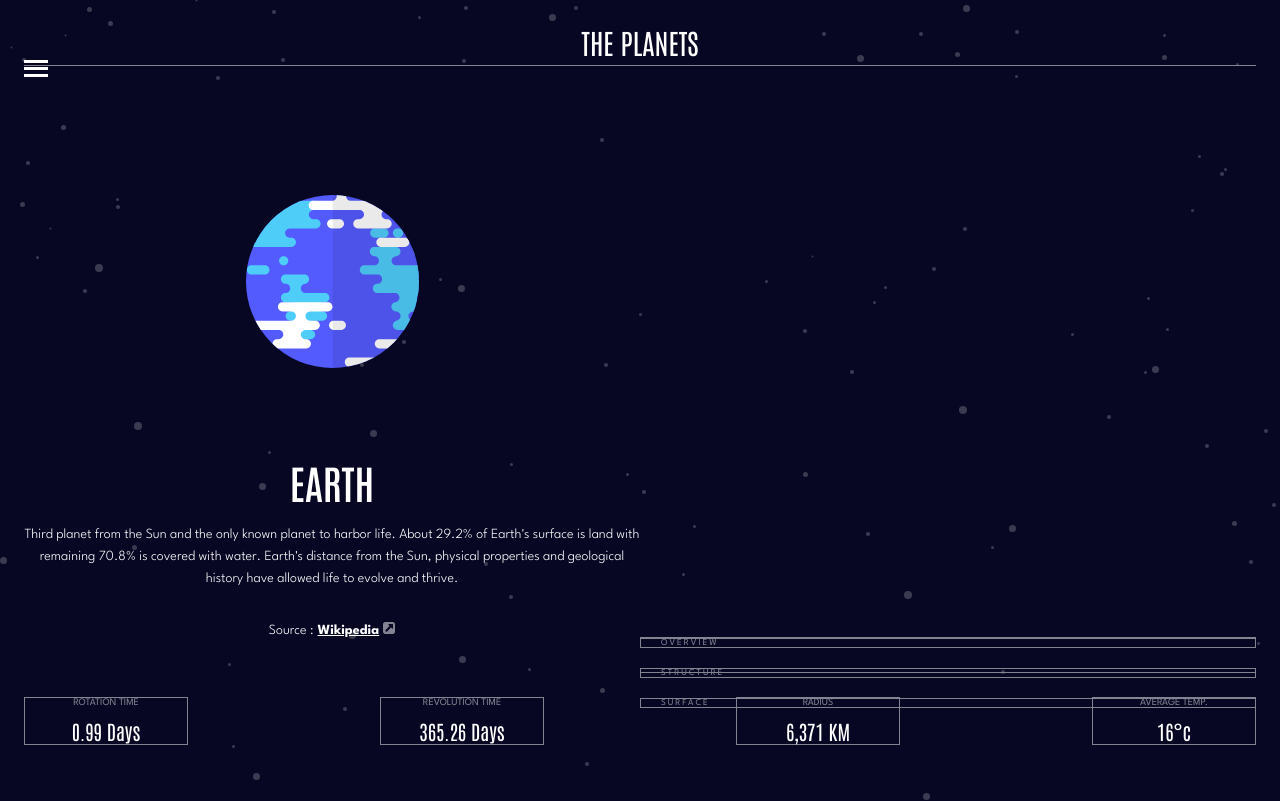
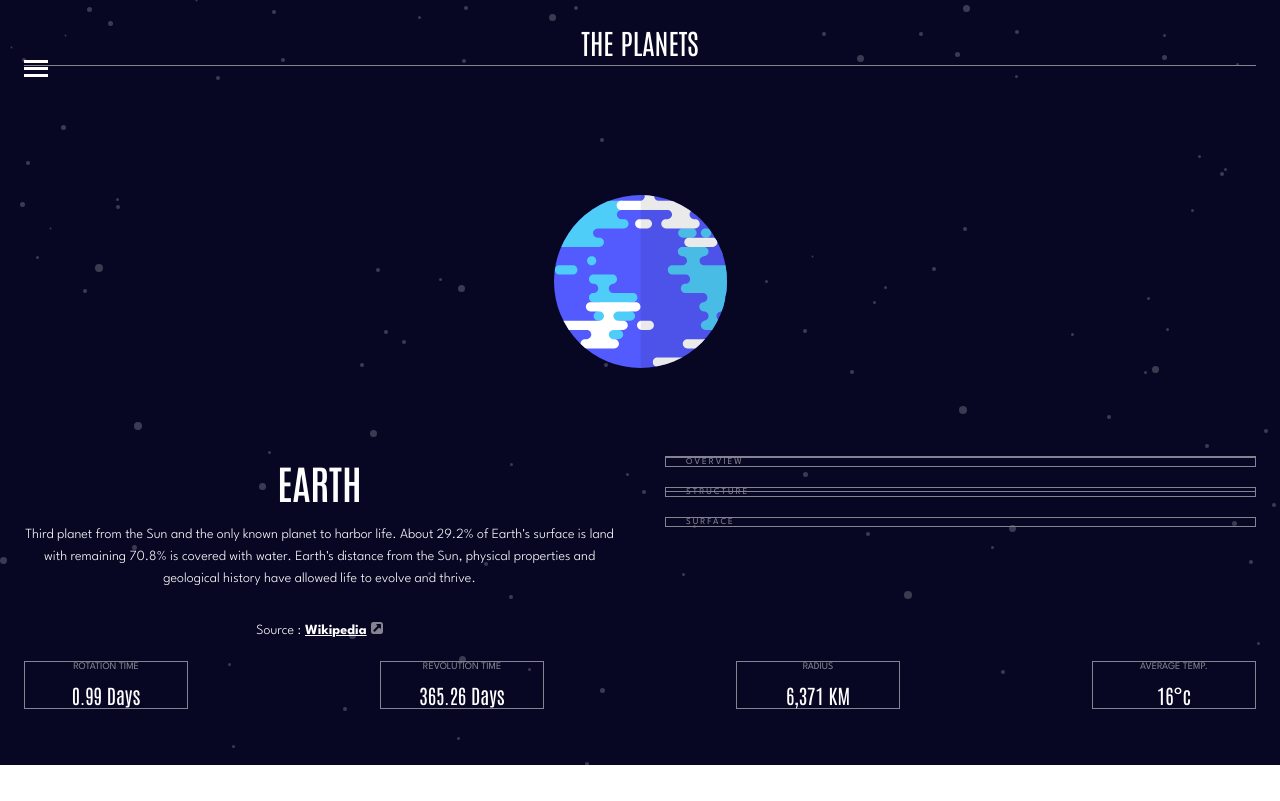
Before and after one commit to raulgaliciab/planets-fact-site, a React (Vite) app: page /earth in a window 1280 px wide. Built offline with nearby package versions, Linux system fonts and the light colour scheme.

Commit message:
Tablet: Planet Display restructure with CSS styles

```diff
--- a/src/components/PlanetDisplay.jsx
+++ b/src/components/PlanetDisplay.jsx
@@ -2,7 +2,8 @@ export const PlanetDisplay = ({ img, title, content, source }) => {
 
 
   return (
-    <section className="planet-display">
+    <>
+      <section className="planet-img">
         <figure>
           <img
             src={ img.replace("./", "/") }
@@ -11,7 +12,8 @@ export const PlanetDisplay = ({ img, title, content, source }) => {
           />
         </figure>
 
-      <div className="planet-info">
+      </section>
+      <section className="planet-info">
         <h2>{ title.toUpperCase() }</h2>
         <p>{ content }</p>
 
@@ -20,7 +22,7 @@ export const PlanetDisplay = ({ img, title, content, source }) => {
           <a href={ source } >Wikipedia</a>
           <img src="/assets/icon-source.svg" alt="Arrow Icon" />
         </div>
-      </div>
       </section>
+    </>
   )
 }
--- a/src/styles/styles.css
+++ b/src/styles/styles.css
@@ -183,7 +183,7 @@ main {
 }
 
 /* Planet Display */
-.planet-display {
+.planet-img {
   display: flex;
   flex-direction: column;
   justify-content: center;
@@ -192,7 +192,7 @@ main {
   height: auto;
   margin-top: 2.4rem;
 }
-.planet-display figure {
+.planet-img figure {
   display: flex;
   flex-direction: column;
   justify-content: center;
@@ -200,30 +200,37 @@ main {
   width: 100%;
   height: 35rem;
 }
-.planet-display figure img {
+.planet-img figure img {
   object-fit: contain;
 }
-.planet-display h2 {
+
+.planet-info {
+  display: flex;
+  flex-direction: column;
+  justify-content: center;
+  text-align: center;
+}
+.planet-info h2 {
   font-family: "Antonio", sans-serif;
   font-size: 4rem;
   font-weight: 600;
   margin-bottom: 1.6rem;
 }
-.planet-display p {
+.planet-info p {
   font-size: 1.4rem;
   font-weight: 300;
   line-height: 2.2rem;
   margin-bottom: 3.2rem;
 }
-.planet-display .source-container {
+.planet-info .source-container {
   font-size: 1.4rem;
   color: #FFFFFF;
 }
-.planet-display .source-container span {
+.planet-info .source-container span {
   font-weight: 300;
   margin-right: 0.4rem;
 }
-.planet-display .source-container a {
+.planet-info .source-container a {
   font-weight: bold;
   color: #FFFFFF;
   margin-right: 0.4rem;
--- a/src/styles/styles.scss
+++ b/src/styles/styles.scss
@@ -211,7 +211,7 @@ main {
 
 /* Planet Display */
 
-.planet-display {
+.planet-img {
   display: flex;
   flex-direction: column;
   justify-content: center;
@@ -232,6 +232,13 @@ main {
         object-fit: contain;
       }
   }
+}
+
+.planet-info {
+  display: flex;
+  flex-direction: column;
+  justify-content: center;
+  text-align: center;
 
   h2 {
     font-family: $title-font;
@@ -262,9 +269,7 @@ main {
       margin-right: 0.4rem;
     }
   }
-
 }
-
 /* Planet image size */
 
 .mercury {
--- a/src/styles/tablet.css
+++ b/src/styles/tablet.css
@@ -4,6 +4,9 @@
     display: grid;
     grid-template-columns: 1fr 1fr;
     grid-template-areas: "navbar navbar" "img img" "info subpages" "details details";
+    column-gap: 5rem;
+    height: 100vh;
+    padding: 3.2rem;
   }
   /* Home Page */
   .home-page {
@@ -47,11 +50,12 @@
     display: none;
   }
   /* Planet Display */
-  .planet-display figure {
+  .planet-img {
     grid-area: img;
   }
-  .planet-display .planet-info {
+  .planet-info {
     grid-area: info;
+    text-align: start;
   }
   /* Planet Navbar */
   .planet-navbar {
--- a/src/styles/tablet.scss
+++ b/src/styles/tablet.scss
@@ -13,6 +13,9 @@ $grey-soft: #838391;
     "img img"
     "info subpages"
     "details details";
+    column-gap: 5rem;
+    height: 100vh;
+    padding: 3.2rem;
   }
 
   /* Home Page */
@@ -70,14 +73,13 @@ $grey-soft: #838391;
 
   /* Planet Display */
 
-  .planet-display {
-    figure {
+  .planet-img {
       grid-area: img;
-    }
+  }
 
-    .planet-info {
-      grid-area: info;
-    }
+  .planet-info {
+    grid-area: info;
+    text-align: start;
   }
 
   /* Planet Navbar */
```
Also changed, not shown: 2 other files (tests, documents, lock files or other folders). Lines whose indentation alone changed are shown as unchanged.
